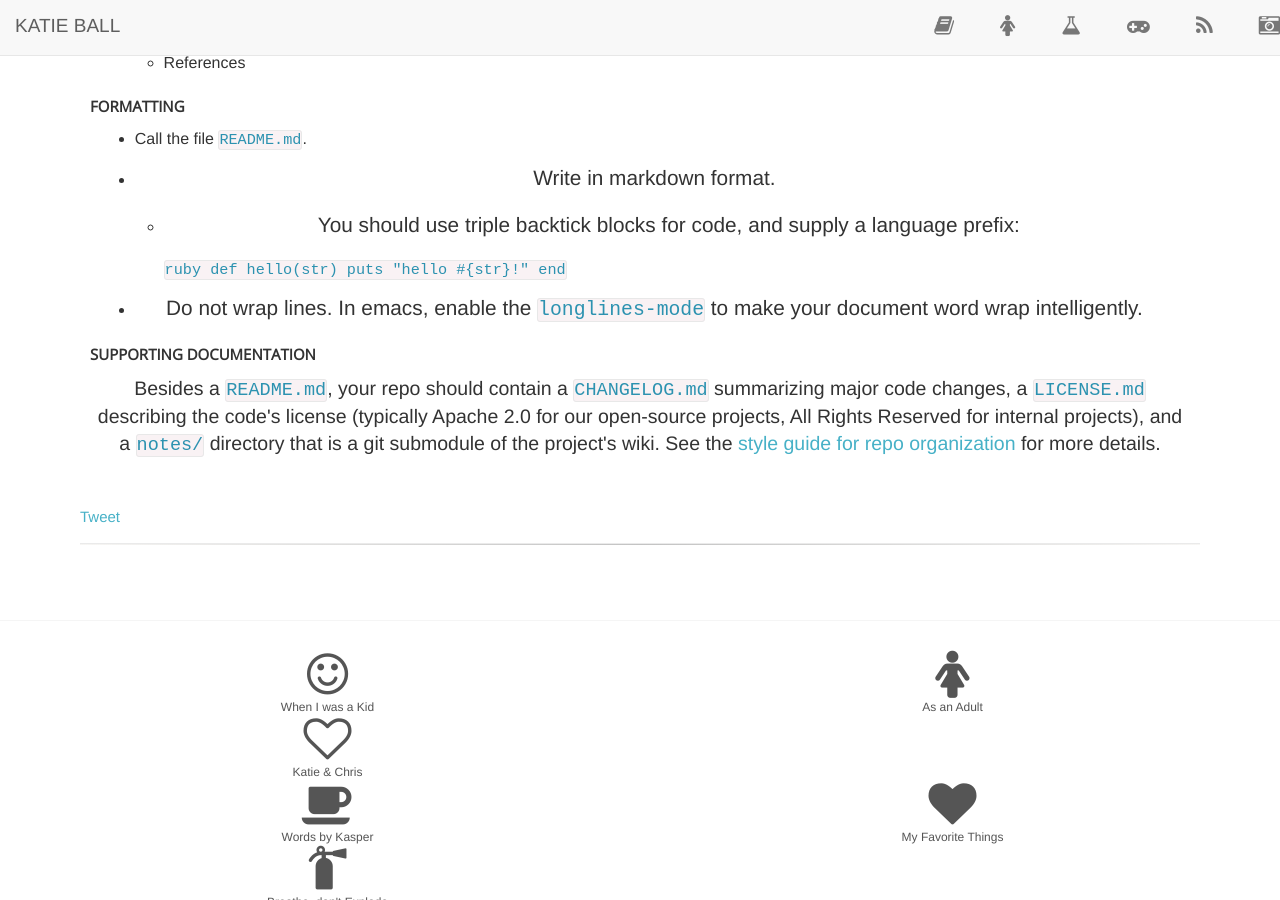
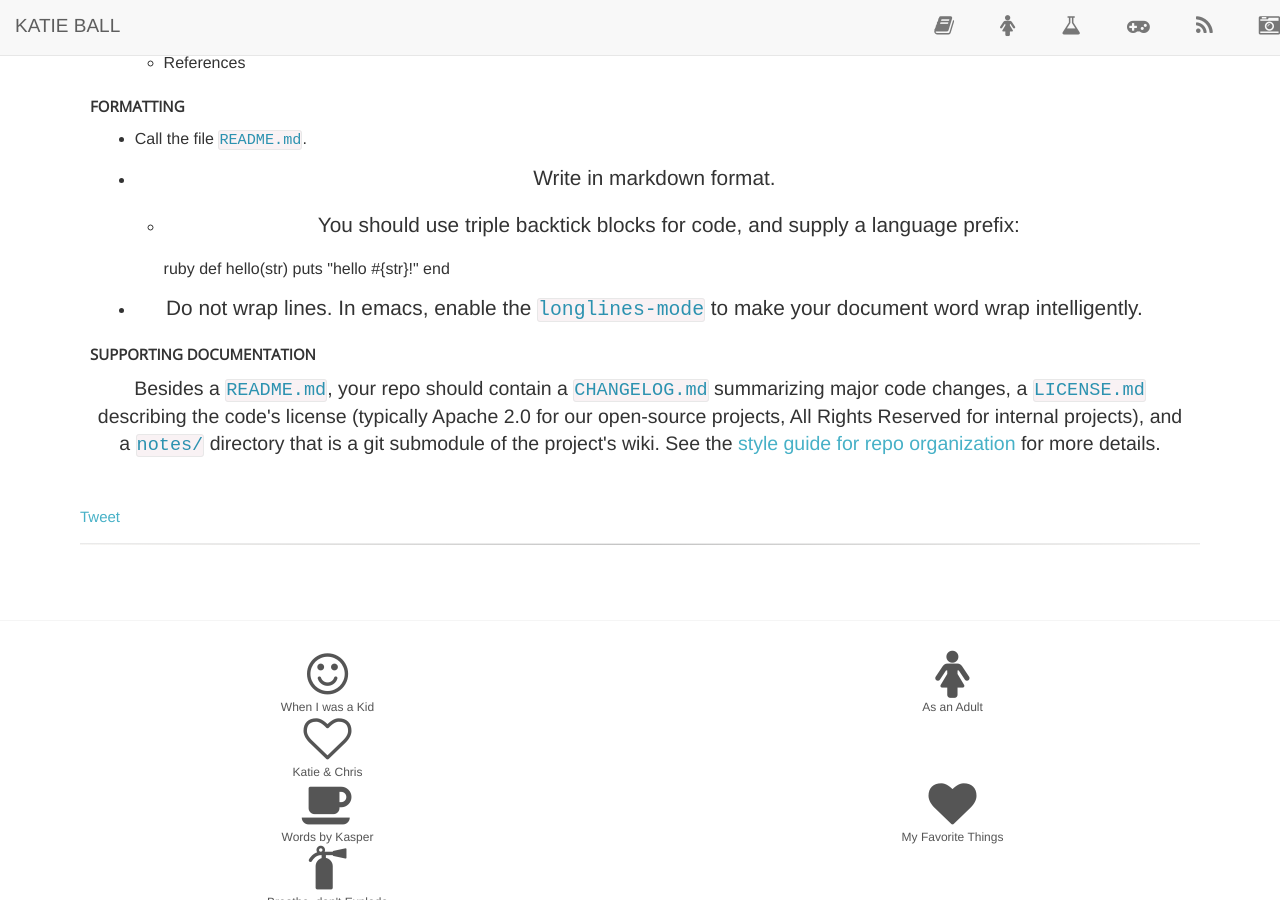
Before and after one commit to roachhd/roachhd.github.io, a Jekyll site: the page built from styleguide/readme/index.html, in a window 1280 px wide and 900 px high, scrolled down 1664 px. Built offline with Jekyll 4.4.1, drawn with Linux system fonts in a browser that asks for light colours; nearby versions of some CDN libraries; comment, search, counter and statistics services are not loaded.

Commit message:
Update index.html

```diff
--- a/styleguide/readme/index.html
+++ b/styleguide/readme/index.html
@@ -75,11 +75,11 @@ them later."</li></ul></li>
 
 <ul><li><p>You should use triple backtick blocks for code, and supply a language prefix:</p>
 
-<code>ruby
+<codeblock>ruby
 def hello(str)
   puts "hello #{str}!"
 end
-</code></li></ul></li>
+</codeblock ></li></ul></li>
 <li><p>Do not wrap lines. In emacs, enable the <code>longlines-mode</code> to make your document word wrap intelligently.</p></li>
 </ul>
 
```
